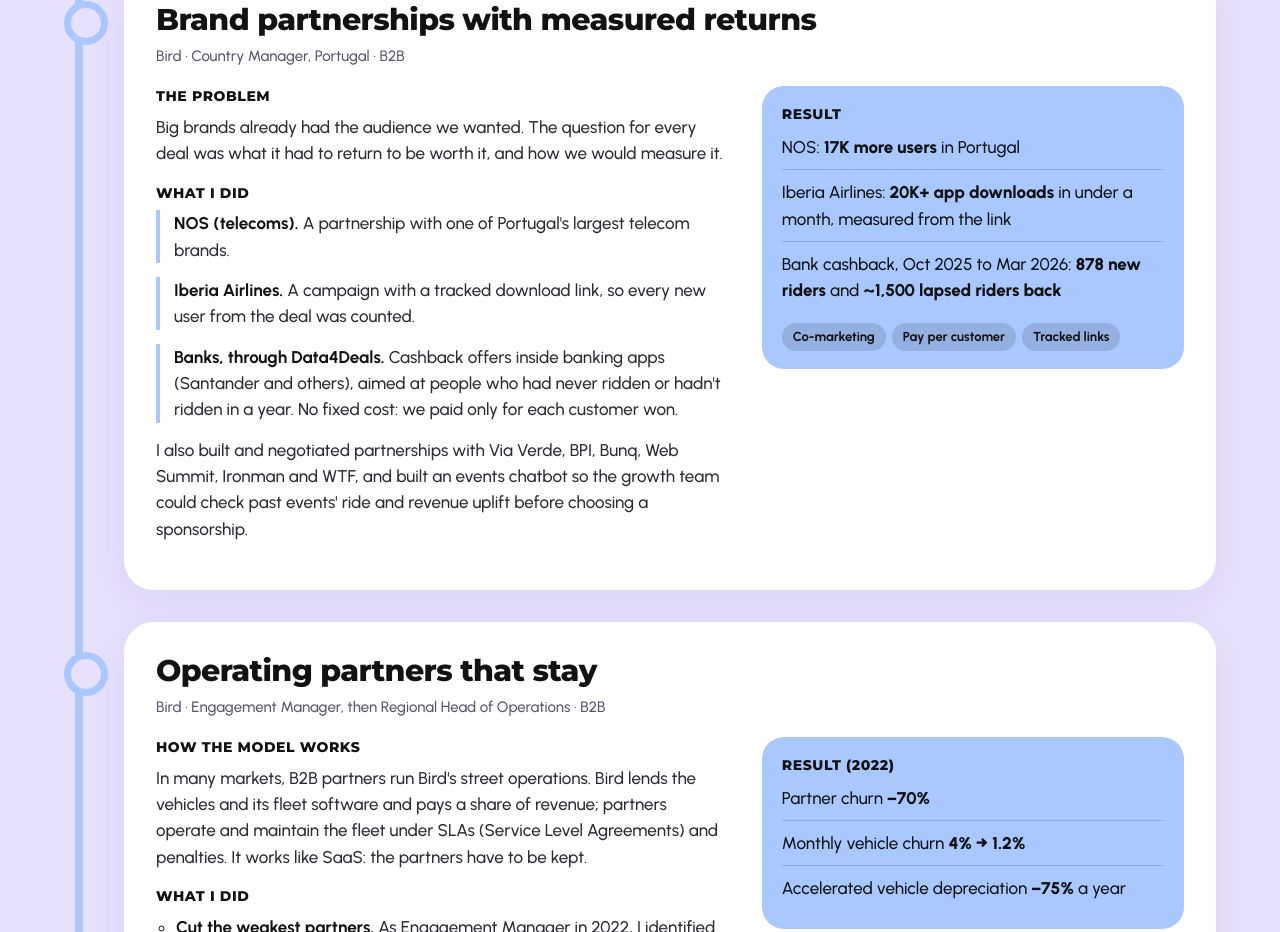
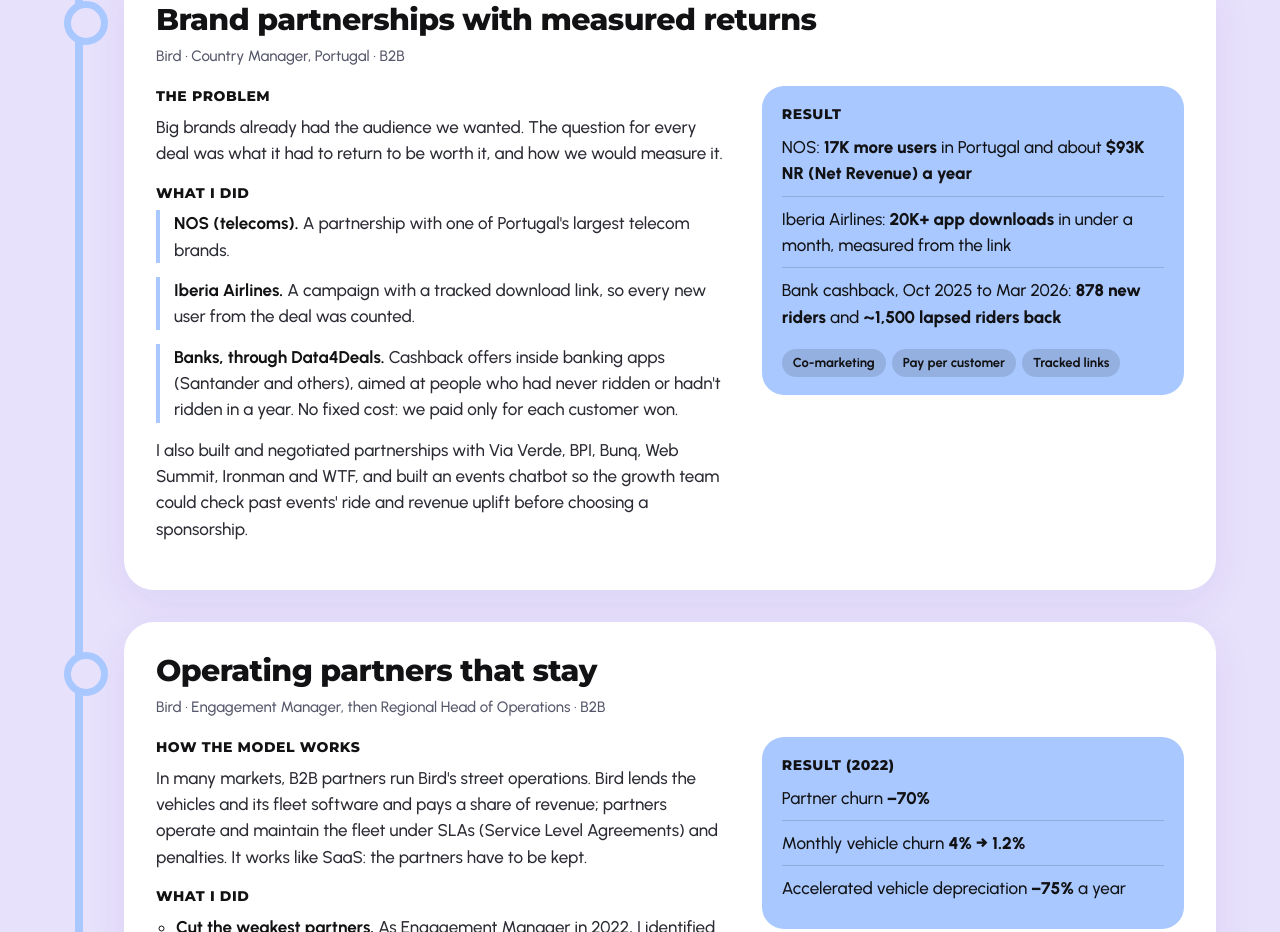
Before and after one commit to jvcs92/portfolio, a plain HTML site: page partnerships/index.html in a window 1280 px wide. Shown: the part 1959-2891 px from the top of the page. Drawn offline with Linux system fonts and the light colour scheme.

Commit message:
Restore NOS partnership revenue
Co-Authored-By: Claude Opus 5.5 <noreply@anthropic.com>
Claude-Session: https://claude.ai/code/session_01Q4UoxxLjcgpeMDbRYXvG95

```diff
--- a/partnerships/index.html
+++ b/partnerships/index.html
@@ -124,7 +124,7 @@
             <div class="result">
               <h3>Result</h3>
               <ul>
-                <li>NOS: <strong>17K more users</strong> in Portugal</li>
+                <li>NOS: <strong>17K more users</strong> in Portugal and about <strong>$93K NR (Net Revenue) a year</strong></li>
                 <li>Iberia Airlines: <strong>20K+ app downloads</strong> in under a month, measured from the link</li>
                 <li>Bank cashback, Oct 2025 to Mar 2026: <strong>878 new riders</strong> and <strong>~1,500 lapsed riders back</strong></li>
               </ul>
```
Also changed, not shown: 4 other files.
